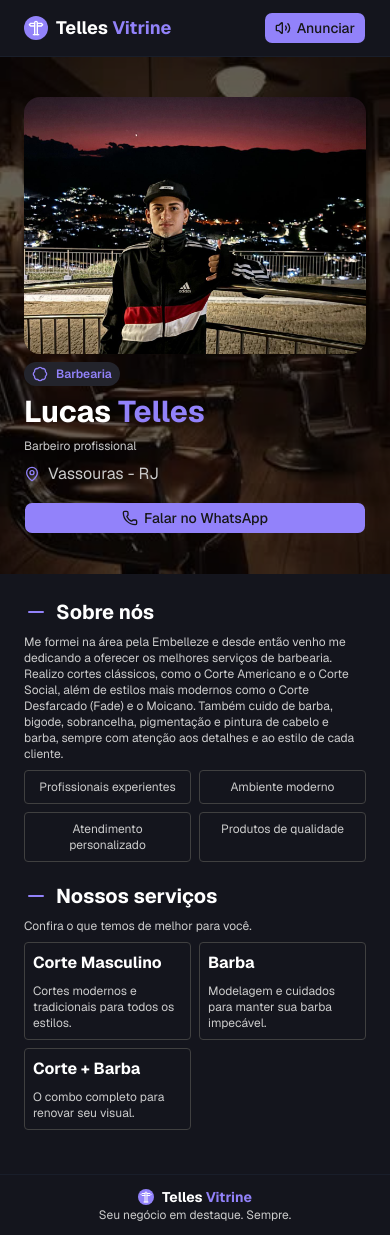
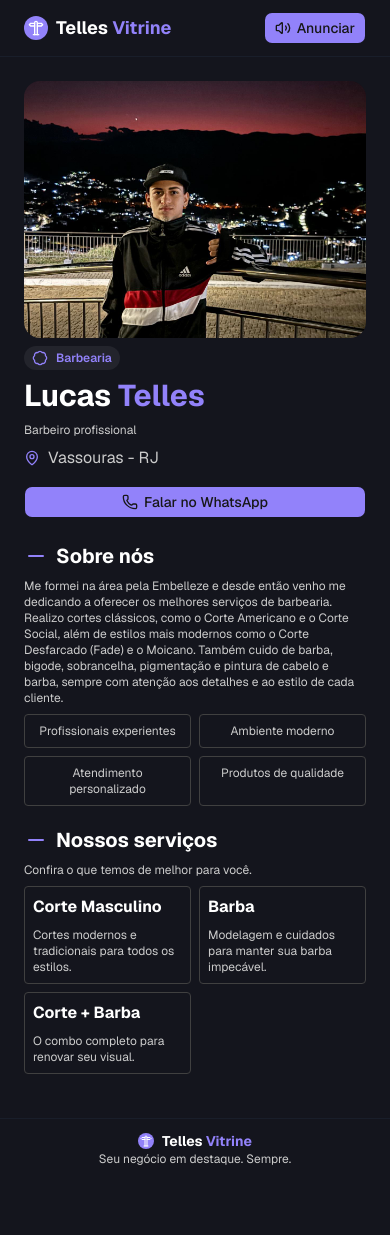
Before and after one commit to kelvyntelles/telles-vitrine, a Next.js app: page /anuncio/lucas-telles-barbeiro/ in a window 390 px wide. After the commit the page ends 1179 px from the top, so only its background shows below. Built offline with nearby package versions, Linux system fonts and the light colour scheme.

Commit message:
Ajuste na hero do anuncio para que imagem de capa não seja exibida na tela do celular

```diff
--- a/src/app/anuncio/[slug]/page.tsx
+++ b/src/app/anuncio/[slug]/page.tsx
@@ -45,7 +45,7 @@ export default async function AnuncioPage({ params }: {params: Promise<{ slug: s
                 whatsapp={anuncio.whatsapp}
             />
 
-            <div className="meu-container flex-1">
+            <div className="meu-container pt-0 md:pt-6 flex-1">
                 <div className="pb-5">
                     <SectionHeader
                         titulo="Sobre nós"
--- a/src/components/hero-anuncio-section/hero-anuncio-section.tsx
+++ b/src/components/hero-anuncio-section/hero-anuncio-section.tsx
@@ -23,12 +23,12 @@ export const HeroAnuncioSection = ({ capa, logo, nome, categoria, descricao, loc
                 alt=""
                 fill
                 priority
-                className="object-cover"
+                className="object-cover hidden md:block"
             />
 
-            <div className="absolute inset-0 bg-black/60" />
+            <div className="absolute inset-0 bg-background-primary md:bg-black/60" />
 
-            <div className="meu-container relative z-10 flex flex-col-reverse gap-2 py-10 md:flex-row md:justify-between md:gap-0">
+            <div className="meu-container relative z-10 flex flex-col-reverse gap-2 md:py-10 md:flex-row md:justify-between md:gap-0">
                 <div className="flex flex-col gap-2">
                     <HeroAnuncio
                         categoria={categoria}
--- a/src/components/logo/logo.tsx
+++ b/src/components/logo/logo.tsx
@@ -1,4 +1,5 @@
 import { SignpostBig } from "lucide-react"
+import Link from "next/link"
 
 type LogoProps = {
     size?: 'pequeno' | 'padrao'
@@ -6,6 +7,7 @@ type LogoProps = {
 
 export const Logo = ({ size = 'padrao' }: LogoProps) => {
     return (
+        <Link href="/">
             <div className="flex items-center gap-2">
                 <div className={`
                     ${size == "padrao" ? "w-6 h-6" : "w-4 h-4"}
@@ -18,5 +20,6 @@ export const Logo = ({ size = 'padrao' }: LogoProps) => {
                     Telles <span className="text-brand">Vitrine</span>
                 </span>
             </div>
+        </Link>
     )
 }
```
Lines whose indentation alone changed are shown as unchanged.
